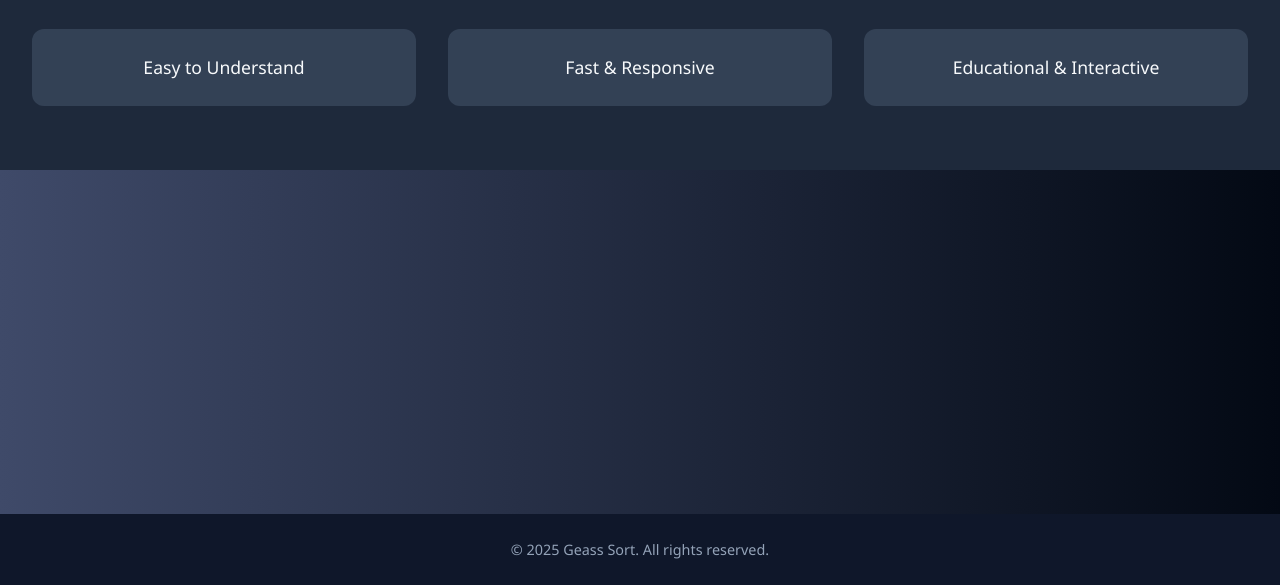
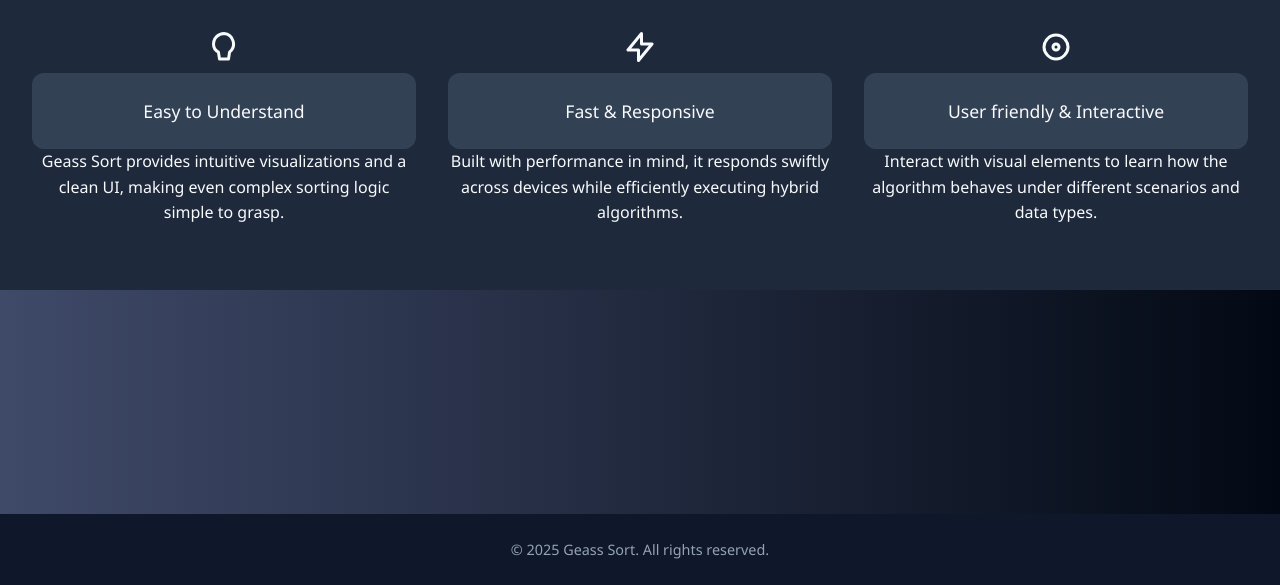
Before and after one commit to codeXmike/Hybrid-sorter, a plain HTML site: page frontend/pages/features.html in a window 1280 px wide. Shown: the part 215-800 px from the top of the page. Drawn offline with Linux system fonts and the light colour scheme.

Commit message:
Update features.html

```diff
--- a/frontend/pages/features.html
+++ b/frontend/pages/features.html
@@ -29,9 +29,49 @@
     <section class="features" id="features">
       <h2>Features</h2>
       <div class="feature">
-        <div class="feature-item">Easy to Understand</div>
-        <div class="feature-item">Fast & Responsive</div>
-        <div class="feature-item">Educational & Interactive</div>
+        <!-- Feature 1 -->
+        <div class="feature-block">
+          <div class="feature-icon">
+            <svg xmlns="http://www.w3.org/2000/svg" fill="none" viewBox="0 0 24 24" stroke="currentColor" width="36" height="36">
+              <path stroke-linecap="round" stroke-linejoin="round" stroke-width="2"
+                d="M12 3a7 7 0 00-7 7c0 2.386 1.346 4.393 3.292 5.406L9 20h6l.708-4.594A7.001 7.001 0 0012 3z" />
+            </svg>
+          </div>
+          <div class="feature-item">Easy to Understand</div>
+          <p class="feature-desc">
+            Geass Sort provides intuitive visualizations and a clean UI, making even complex sorting logic simple to grasp.
+          </p>
+        </div>
+
+        <!-- Feature 2 -->
+        <div class="feature-block">
+          <div class="feature-icon">
+            <svg xmlns="http://www.w3.org/2000/svg" fill="none" viewBox="0 0 24 24" stroke="currentColor" width="36" height="36">
+              <path stroke-linecap="round" stroke-linejoin="round" stroke-width="2"
+                d="M13 10V3L4 14h7v7l9-11h-7z" />
+            </svg>
+          </div>
+          <div class="feature-item">Fast & Responsive</div>
+          <p class="feature-desc">
+            Built with performance in mind, it responds swiftly across devices while efficiently executing hybrid algorithms.
+          </p>
+        </div>
+
+        <!-- Feature 3 -->
+        <div class="feature-block">
+          <div class="feature-icon">
+            <svg xmlns="http://www.w3.org/2000/svg" fill="none" viewBox="0 0 24 24" stroke="currentColor" width="36" height="36">
+              <path stroke-linecap="round" stroke-linejoin="round" stroke-width="2"
+                d="M12 20c4.418 0 8-4 8-8s-3.582-8-8-8-8 4-8 8 3.582 8 8 8z" />
+              <path stroke-linecap="round" stroke-linejoin="round" stroke-width="2"
+                d="M12 14a2 2 0 100-4 2 2 0 000 4z" />
+            </svg>
+          </div>
+          <div class="feature-item">User friendly & Interactive</div>
+          <p class="feature-desc">
+            Interact with visual elements to learn how the algorithm behaves under different scenarios and data types.
+          </p>
+        </div>
       </div>
     </section>
   </div>
```
